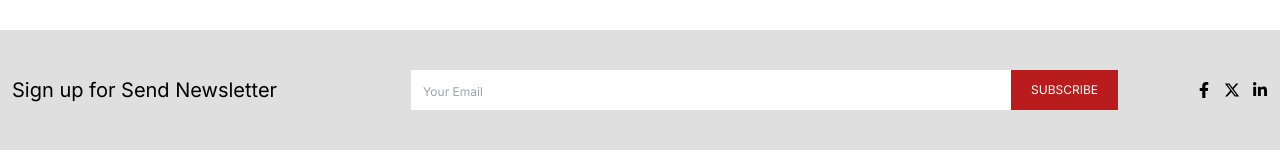
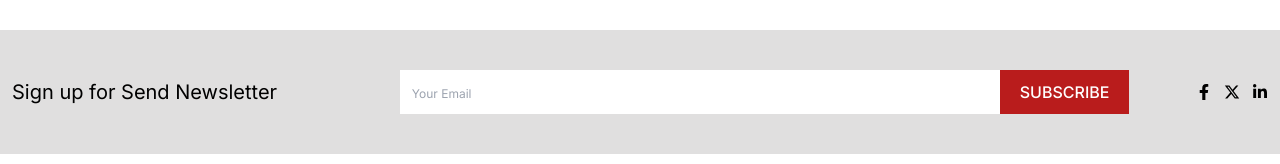
Before and after one commit to joseph-lang7/Ecom-Store, a Next.js app: page / in a window 1280 px wide. Shown: the part 4547-4711 px from the top of the page. Built offline with nearby package versions, Linux system fonts and the light colour scheme.

Commit message:
Add transitions to newsletter subscribe button

```diff
--- /dev/null
+++ b/app/components/newsletter/components/input.tsx
@@ -0,0 +1,11 @@
+import React from "react";
+
+export const Input = () => {
+  return (
+    <input
+      type="text"
+      placeholder="Your Email"
+      className="pl-3 w-full md:max-w-[600px] focus:outline-none focus:border-[1px] focus:border-red-700 transition-colors duration-500 ease-in-out placeholder:text-xs"
+    />
+  );
+};
--- a/app/components/newsletter/components/newsletter-signup.tsx
+++ b/app/components/newsletter/components/newsletter-signup.tsx
@@ -1,5 +1,6 @@
 import React from "react";
-
+import { SubscribeButton } from "./subscribe-btn";
+import { Input } from "./input";
 export const NewsletterSignUp = () => {
   return (
     <>
@@ -8,14 +9,8 @@ export const NewsletterSignUp = () => {
       </div>
       <div className="flex flex-col gap-7 lg:flex-row lg:items-center w-full">
         <div className="flex w-full justify-center">
-          <input
-            type="text"
-            placeholder="Your Email"
-            className="pl-3 w-full md:max-w-[600px] focus:outline-none focus:border-[1px] focus:border-red-700 transition-colors duration-500 ease-in-out placeholder:text-xs"
-          />
-          <button className="bg-red-700 px-5 py-3 text-white text-xs">
-            SUBSCRIBE
-          </button>
+          <Input />
+          <SubscribeButton />
         </div>
       </div>
     </>
--- /dev/null
+++ b/app/components/newsletter/components/subscribe-btn.tsx
@@ -0,0 +1,10 @@
+import React from "react";
+
+export const SubscribeButton = () => {
+  return (
+    <button className="px-5 py-2.5 relative  group overflow-hidden font-medium bg-red-700 text-white inline-block">
+      <span className="absolute top-0 left-0 flex w-full h-0 mb-0 transition-all duration-200 ease-out transform translate-y-0 bg-black group-hover:h-full opacity-90"></span>
+      <span className="relative group-hover:text-white">SUBSCRIBE</span>
+    </button>
+  );
+};
```
